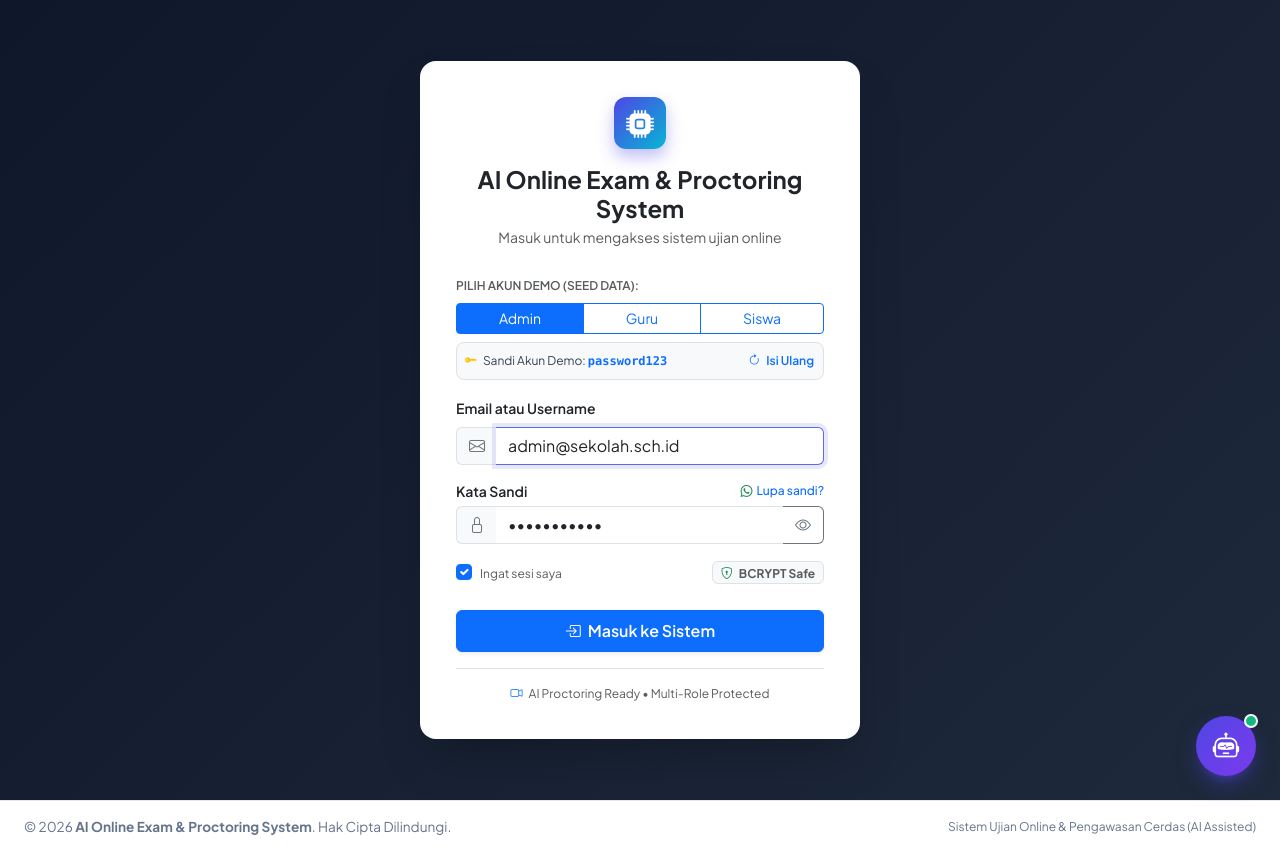
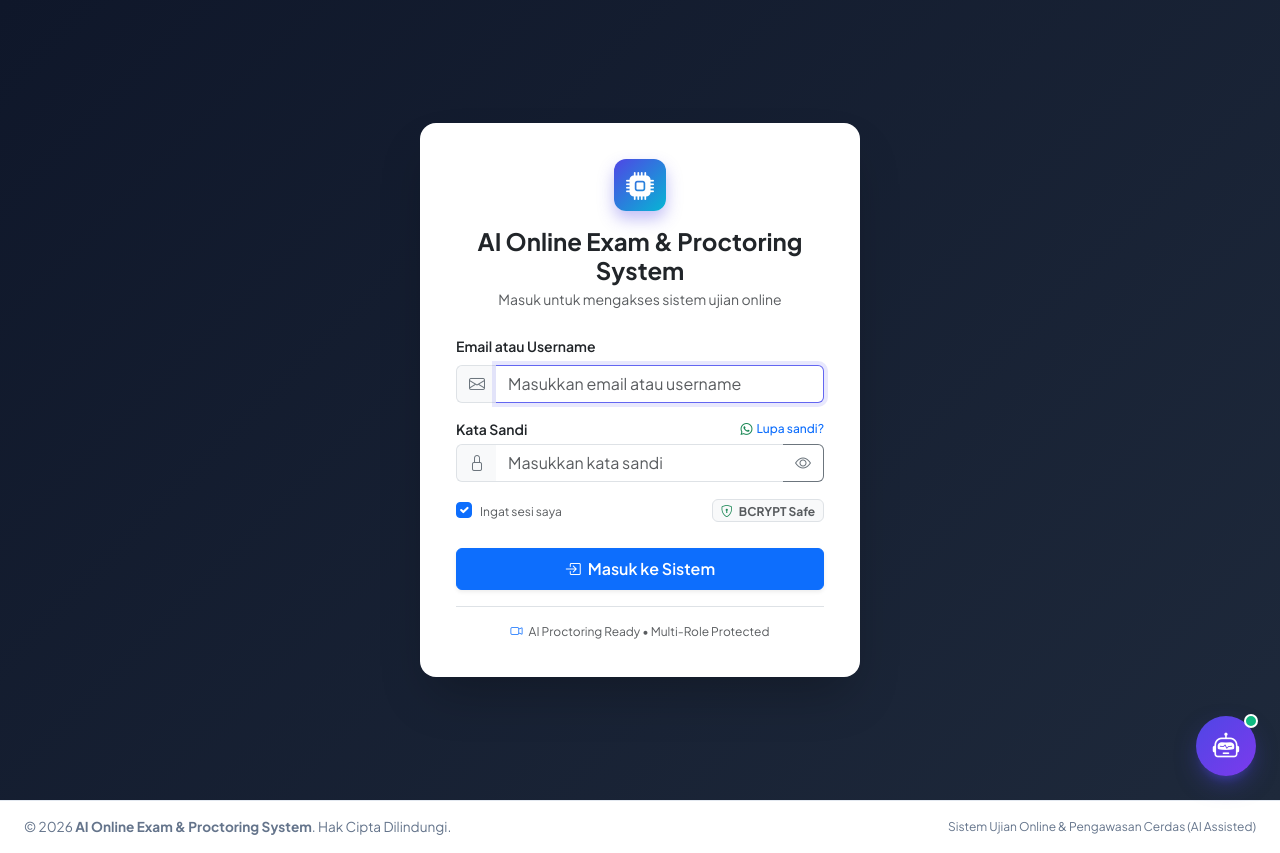
Before and after one commit to Sitimasripatulhawa/project-rpl-siti-masripatul-hawa-sistem-ujian-online, a PHP site: page /Project2/auth in a window 1280 px wide. Run offline with PHP 8.4, Linux system fonts and the light colour scheme.

Commit message:
refactor(auth): remove demo account buttons from login page for production readiness

```diff
--- a/app/views/auth/login.php
+++ b/app/views/auth/login.php
@@ -30,22 +30,6 @@ require_once __DIR__ . '/../layouts/header.php';
             </div>
         <?php endif; ?>
 
-        <!-- Quick Demo Switcher Buttons -->
-        <div class="mb-3">
-            <label class="form-label text-xs fw-semibold text-muted text-uppercase mb-2">Pilih Akun Demo (Seed Data):</label>
-            <div class="btn-group w-100 mb-2" role="group" aria-label="Role quick fill">
-                <button type="button" class="btn btn-outline-primary btn-sm active" id="btnAdmin" onclick="fillCredentials('admin', 'admin@sekolah.sch.id', 'password123')">Admin</button>
-                <button type="button" class="btn btn-outline-primary btn-sm" id="btnGuru" onclick="fillCredentials('guru', 'budi.santoso@sekolah.sch.id', 'password123')">Guru</button>
-                <button type="button" class="btn btn-outline-primary btn-sm" id="btnSiswa" onclick="fillCredentials('siswa', 'ani.lestari@sekolah.sch.id', 'password123')">Siswa</button>
-            </div>
-            <div class="p-2 bg-light rounded-3 border d-flex align-items-center justify-content-between text-xs">
-                <span><i class="bi bi-key-fill text-warning me-1"></i> Sandi Akun Demo: <strong class="text-primary font-monospace">password123</strong></span>
-                <button type="button" class="btn btn-link btn-sm p-0 text-decoration-none text-xs fw-semibold" onclick="resetFormToDemo()" title="Terapkan kembali kredensial">
-                    <i class="bi bi-arrow-clockwise me-1"></i> Isi Ulang
-                </button>
-            </div>
-        </div>
-
         <!-- Login Form -->
         <form action="<?= BASE_URL; ?>/auth/authenticate" method="POST" autocomplete="off">
             <?= Csrf::tokenField(); ?>
@@ -53,7 +37,7 @@ require_once __DIR__ . '/../layouts/header.php';
                 <label for="usernameInput" class="form-label text-sm fw-semibold text-dark">Email atau Username</label>
                 <div class="input-group">
                     <span class="input-group-text bg-light text-secondary border-end-0"><i class="bi bi-envelope"></i></span>
-                    <input type="text" name="username" class="form-control border-start-0" id="usernameInput" placeholder="admin@sekolah.sch.id" value="admin@sekolah.sch.id" autocomplete="username" required autofocus>
+                    <input type="text" name="username" class="form-control border-start-0" id="usernameInput" placeholder="Masukkan email atau username" value="" autocomplete="username" required autofocus>
                 </div>
             </div>
 
@@ -64,7 +48,7 @@ require_once __DIR__ . '/../layouts/header.php';
                 </div>
                 <div class="input-group">
                     <span class="input-group-text bg-light text-secondary border-end-0"><i class="bi bi-lock"></i></span>
-                    <input type="password" name="password" class="form-control border-start-0 border-end-0" id="passwordInput" placeholder="password123" value="password123" autocomplete="new-password" required>
+                    <input type="password" name="password" class="form-control border-start-0 border-end-0" id="passwordInput" placeholder="Masukkan kata sandi" value="" autocomplete="current-password" required>
                     <button class="btn btn-outline-secondary border-start-0" type="button" id="btnTogglePassword" onclick="togglePasswordVisibility()" title="Lihat kata sandi">
                         <i class="bi bi-eye" id="eyeIcon"></i>
                     </button>
@@ -97,31 +81,6 @@ require_once __DIR__ . '/../layouts/header.php';
 </div>
 
 <script>
-let currentRole = 'admin';
-
-function fillCredentials(type, identifier, password) {
-    currentRole = type;
-    const uInput = document.getElementById('usernameInput');
-    const pInput = document.getElementById('passwordInput');
-    if (uInput) uInput.value = identifier;
-    if (pInput) pInput.value = password;
-
-    ['btnAdmin', 'btnGuru', 'btnSiswa'].forEach(id => {
-        const btn = document.getElementById(id);
-        if (btn) btn.classList.remove('active');
-    });
-
-    const activeId = type === 'admin' ? 'btnAdmin' : (type === 'guru' ? 'btnGuru' : 'btnSiswa');
-    const activeBtn = document.getElementById(activeId);
-    if (activeBtn) activeBtn.classList.add('active');
-}
-
-function resetFormToDemo() {
-    if (currentRole === 'admin') fillCredentials('admin', 'admin@sekolah.sch.id', 'password123');
-    else if (currentRole === 'guru') fillCredentials('guru', 'budi.santoso@sekolah.sch.id', 'password123');
-    else if (currentRole === 'siswa') fillCredentials('siswa', 'ani.lestari@sekolah.sch.id', 'password123');
-}
-
 function togglePasswordVisibility() {
     const pwd = document.getElementById('passwordInput');
     const icon = document.getElementById('eyeIcon');
```
